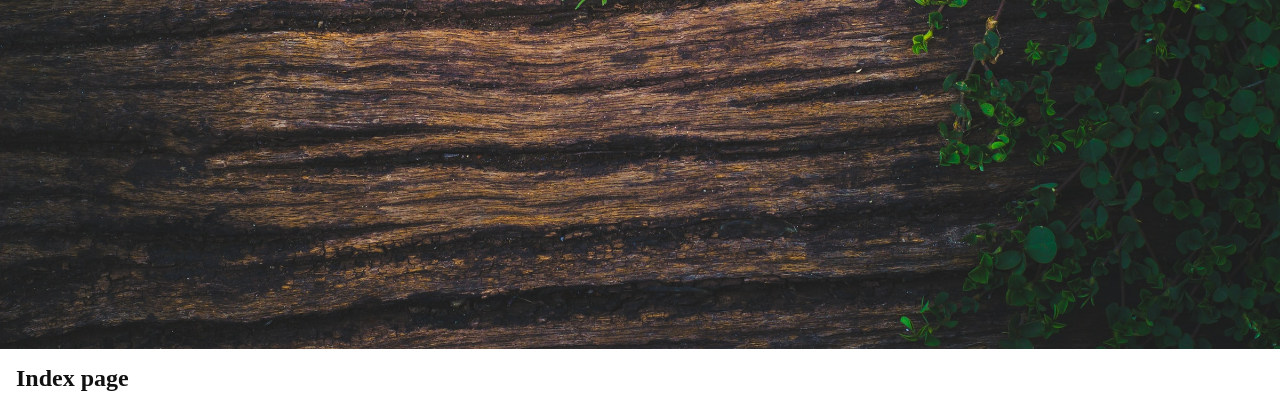
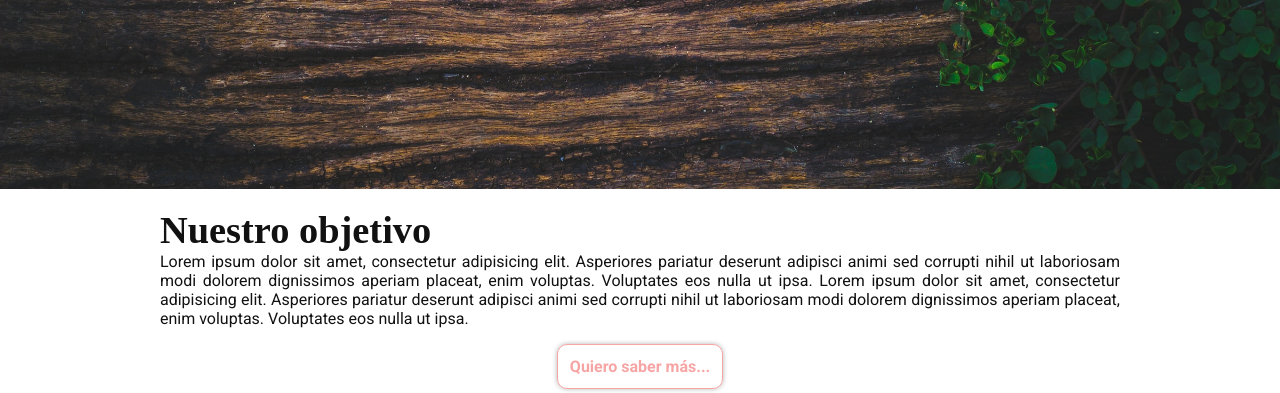
Before and after one commit to fabianrguez/eco-friendly-shop, a Gatsby site: page / in a window 1280 px wide. Shown: the part 563-956 px from the top of the page. Built offline with nearby package versions, Linux system fonts and the light colour scheme; Gatsby itself is replaced by a stand-in of ours; a web font is replaced by a local one.

Commit message:
Our objective section done

```diff
--- a/src/components/globalStyle.js
+++ b/src/components/globalStyle.js
@@ -27,10 +27,6 @@ const GlobalStyle = createGlobalStyle`
     font-family: 'Loved by the King', cursive;
   }
 
-  button {
-    font-family: inherit;
-  }
-
   a {
     text-decoration: none;
     color: inherit;
@@ -41,7 +37,7 @@ const GlobalStyle = createGlobalStyle`
   }
 
   .default-background {
-    min-height: 100vh;
+    min-height: 80vh;
     display: flex;
     align-items: center;
     justify-content: center;
@@ -54,6 +50,10 @@ const GlobalStyle = createGlobalStyle`
   @media (max-width: 768px) {
     body {
       overflow-x: hidden;
+    }
+
+    .default-background {
+      min-height: 50vh;
     }
   }
 `;
@@ -69,7 +69,44 @@ export const Backdrop = styled.div`
 `;
 
 export const Section = styled.section`
-  padding: 1rem;
+  display: flex;
+  flex-direction: column;
+  align-items: center;
+  justify-content: center;
+  padding: 1.2rem 10rem;
+
+  @media (max-width: 768px) {
+    padding: 1rem 1.4rem;
+  }
+`;
+
+export const BigTitle = styled.h1`
+  font-size: 2.4rem;
+  align-self: flex-start;
+`;
+
+export const Text = styled.p`
+  text-align: justify;
+`;
+
+export const Button = styled.button`
+  font-family: inherit;
+  padding: 0.75rem;
+  background: transparent;
+  border: 1px solid #f7a4a4;
+  color: #f7a4a4;
+  font-weight: 600;
+  border-radius: 10px;
+  margin: 1rem;
+  max-width: 12rem;
+  cursor: pointer;
+  font-size: 1rem;
+  box-shadow: 0 0 5px rgba(0, 0, 0, 0.3);
+  transition: all ease-in-out 0.4s;
+
+  &:hover {
+    transform: scale(1.02);
+  }
 `;
 
 export default GlobalStyle;
--- a/src/pages/about-us.js
+++ b/src/pages/about-us.js
@@ -1,5 +1,5 @@
 import React from 'react';
-import { Section } from '../components/globalStyle';
+import { BigTitle, Section } from '../components/globalStyle';
 import Layout from '../components/layout';
 import SEO from '../components/seo';
 
@@ -8,7 +8,7 @@ function aboutUs() {
     <Layout>
       <SEO title="Sobre Nosotros" />
       <Section>
-        <h1>Sobre Nosotros</h1>
+        <BigTitle>Sobre Nosotros</BigTitle>
       </Section>
     </Layout>
   );
--- a/src/pages/index.js
+++ b/src/pages/index.js
@@ -1,7 +1,7 @@
-import { graphql } from 'gatsby';
+import { graphql, navigate } from 'gatsby';
 import React from 'react';
 import Banner from '../components/Banner/Banner';
-import { Section } from '../components/globalStyle';
+import { BigTitle, Button, Section, Text } from '../components/globalStyle';
 import Layout from '../components/layout';
 import SEO from '../components/seo';
 
@@ -14,23 +14,19 @@ const IndexPage = ({ data }) => {
         title="Bienvenidos al nuevo futuro. Ser eco-friendly es posible"
       />
       <Section>
-        <h1>Index page</h1>
-        <p>
-          Lorem ipsum dolor sit amet consectetur adipisicing elit. Provident ut
-          optio doloribus, in beatae quidem asperiores porro iste repudiandae!
-          Quidem est mollitia repellendus libero consectetur nemo numquam saepe
-          nihil laborum! Lorem ipsum dolor sit amet consectetur adipisicing
-          elit. Provident ut optio doloribus, in beatae quidem asperiores porro
-          iste repudiandae! Quidem est mollitia repellendus libero consectetur
-          nemo numquam saepe nihil laborum! Lorem ipsum dolor sit amet
-          consectetur adipisicing elit. Provident ut optio doloribus, in beatae
-          quidem asperiores porro iste repudiandae! Quidem est mollitia
-          repellendus libero consectetur nemo numquam saepe nihil laborum! Lorem
-          ipsum dolor sit amet consectetur adipisicing elit. Provident ut optio
-          doloribus, in beatae quidem asperiores porro iste repudiandae! Quidem
-          est mollitia repellendus libero consectetur nemo numquam saepe nihil
-          laborum!
-        </p>
+        <BigTitle>Nuestro objetivo</BigTitle>
+        <Text>
+          Lorem ipsum dolor sit amet, consectetur adipisicing elit. Asperiores
+          pariatur deserunt adipisci animi sed corrupti nihil ut laboriosam modi
+          dolorem dignissimos aperiam placeat, enim voluptas. Voluptates eos
+          nulla ut ipsa. Lorem ipsum dolor sit amet, consectetur adipisicing
+          elit. Asperiores pariatur deserunt adipisci animi sed corrupti nihil
+          ut laboriosam modi dolorem dignissimos aperiam placeat, enim voluptas.
+          Voluptates eos nulla ut ipsa.
+        </Text>
+        <Button onClick={() => navigate('/about-us')}>
+          Quiero saber más...
+        </Button>
       </Section>
     </Layout>
   );
```
